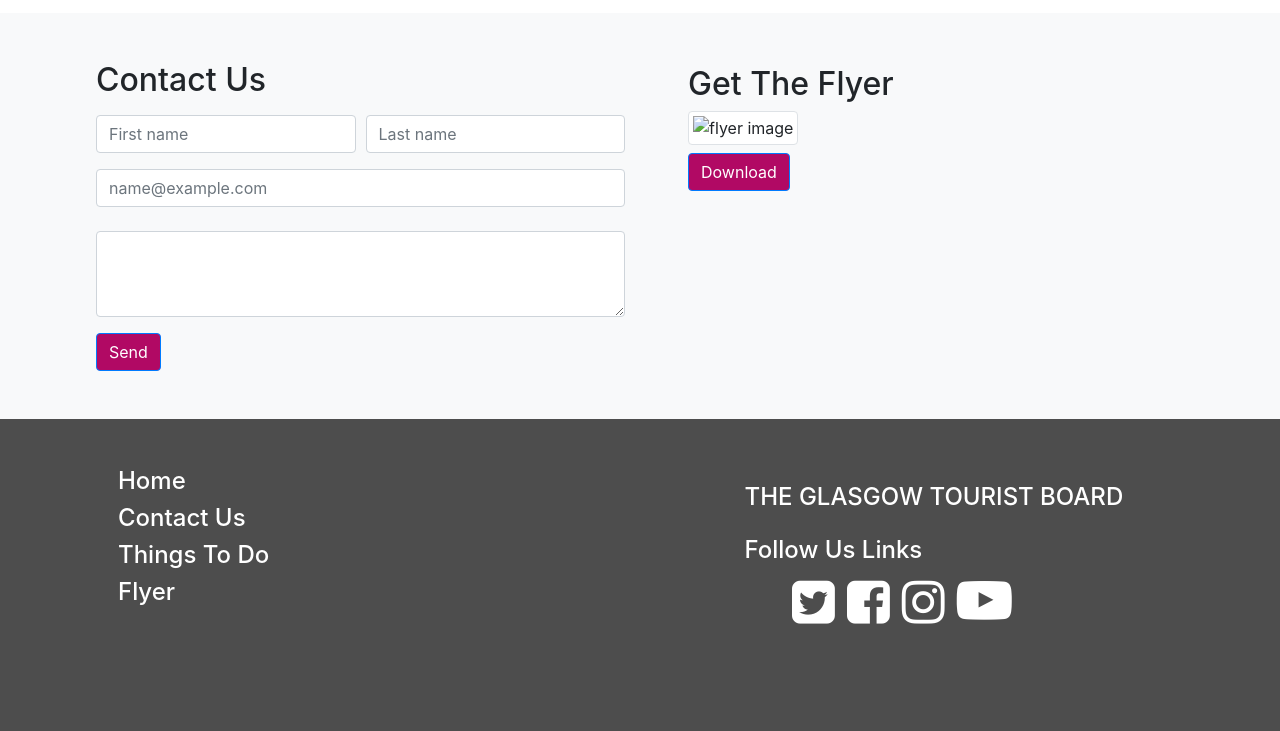
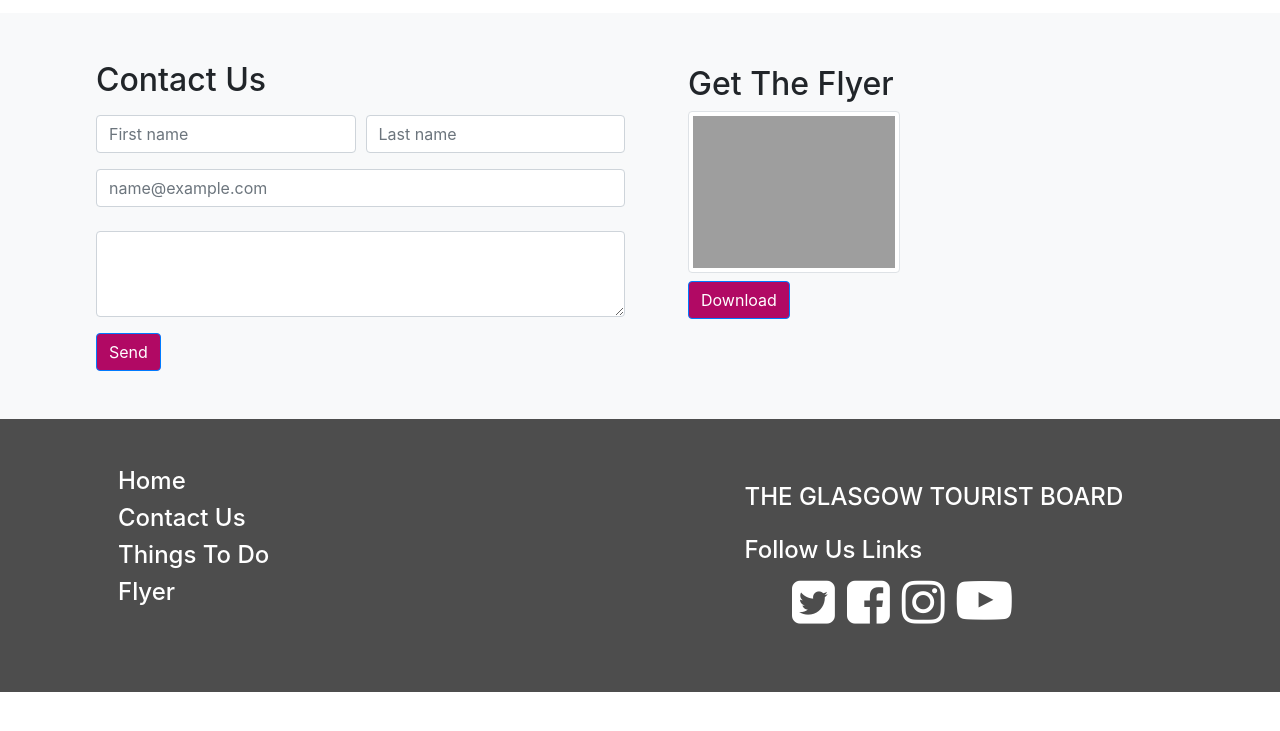
Before and after one commit to Walaa-Elsayed/TeamworkingProject, a plain HTML site: page Index.html in a window 1280 px wide. Shown: the part 1931-2662 px from the top of the page. After the commit the page ends 2623 px from the top, so only its background shows below. Drawn offline with nearby package versions, Linux system fonts and the light colour scheme; the site is published under a folder, as on GitHub Pages, so addresses that start at the root find nothing.

Commit message:
footer edit

```diff
--- a/Index.html
+++ b/Index.html
@@ -195,7 +195,7 @@
                 <div class=" col-md-6 pl-5 py-1" id="flyer">
                     <h2> Get The Flyer </h2>
                     <div class="my-2">
-                        <img src="/Images/glasgow_flyer.jpg" alt="flyer image" class="img-thumbnail">
+                        <img src="Images/glasgow_flyer.jpg" alt="flyer image" class="img-thumbnail">
                     </div>
                     <a href="Images/glasgow_flyer.jpg" download> <button type="submit"
                             class="btn btn-primary">Download</button> </a>
--- a/css/pages_style.css
+++ b/css/pages_style.css
@@ -199,8 +199,7 @@ a{
 }
 
 footer{
-    width: 100;
-    height: 50vh;
+
     background-color: rgba(63, 63, 63, 0.925);
 }
 
```
Also changed, not shown: Kelvin.html (+2 -2 lines).
